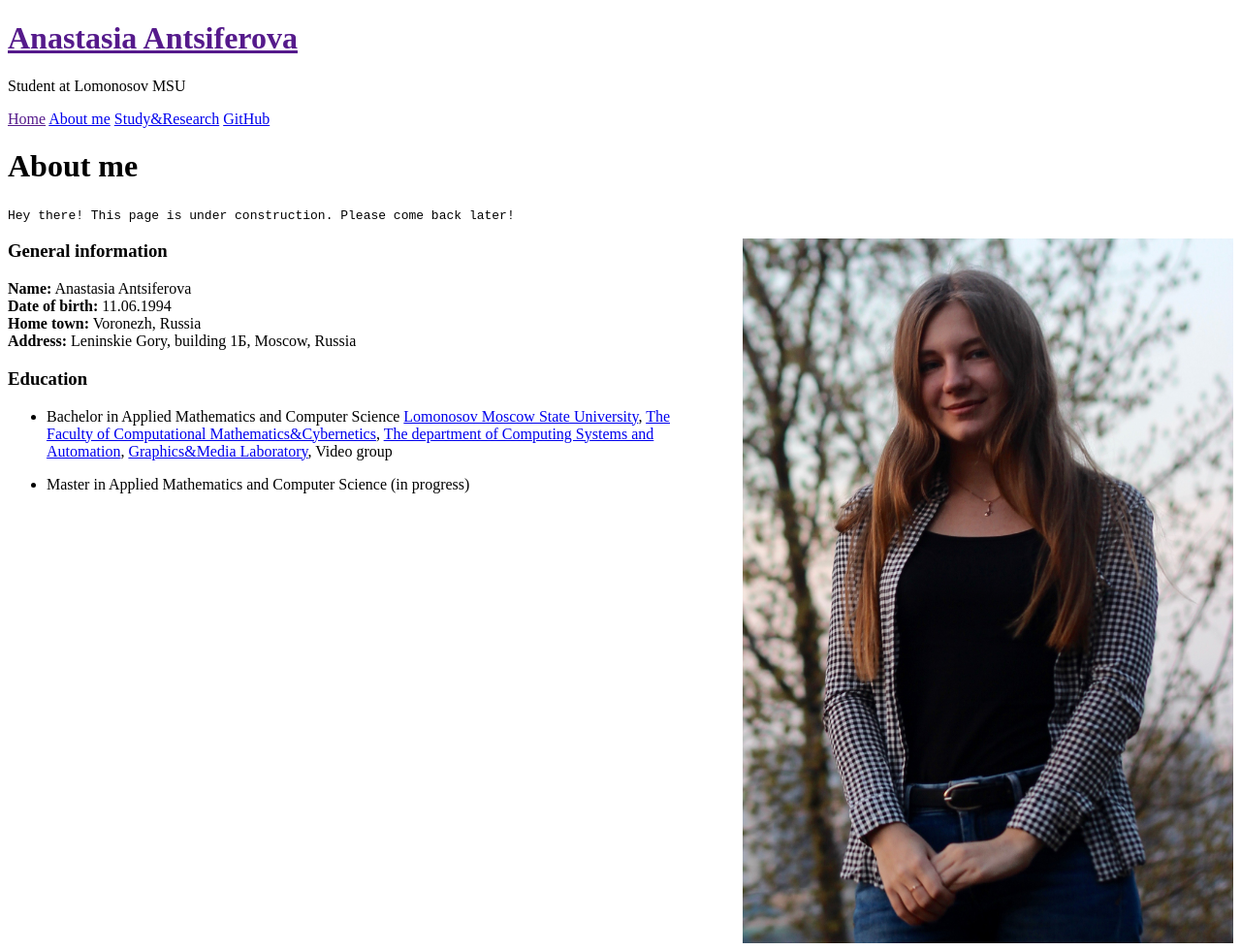
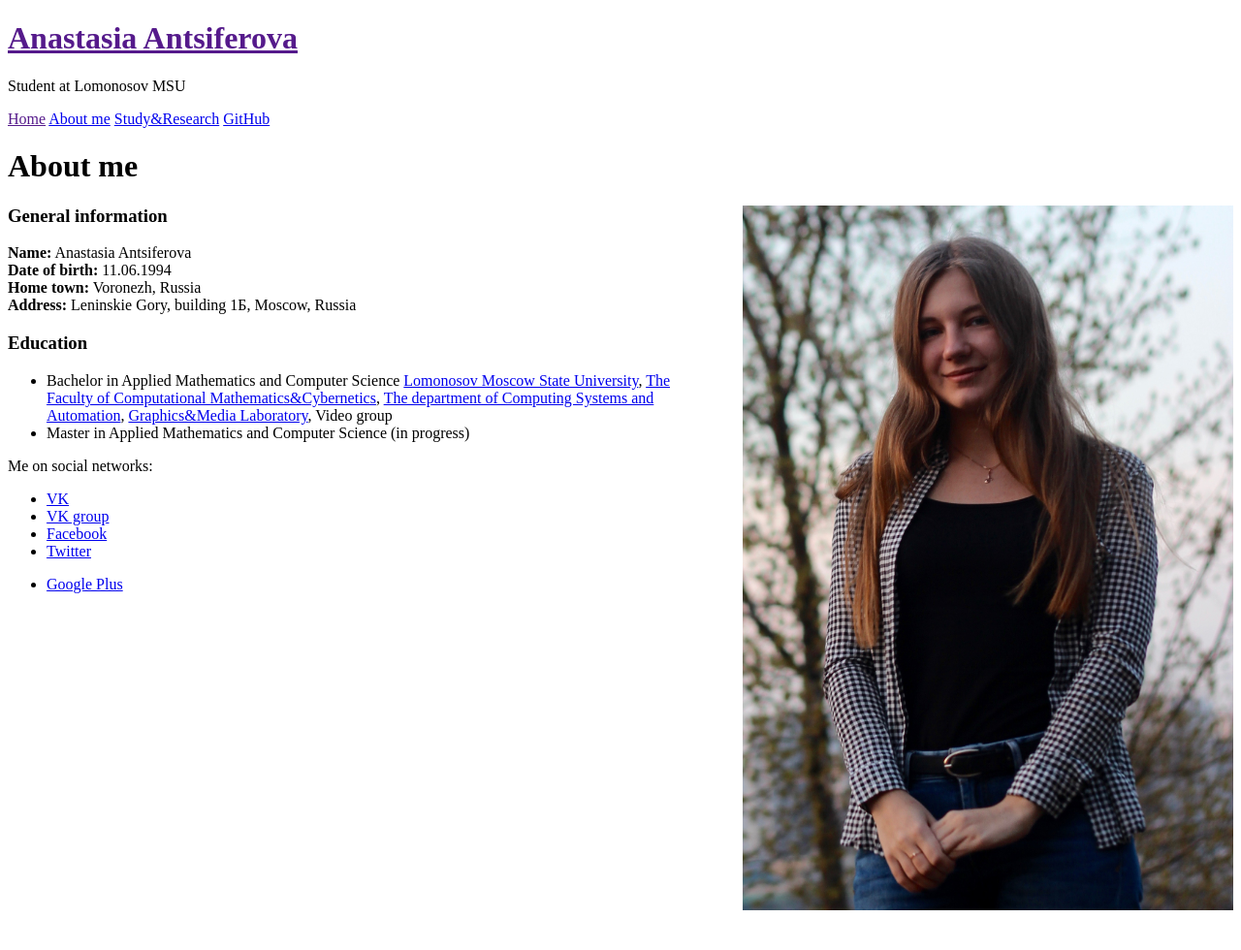
Before and after one commit to aantsiferova/aantsiferova.github.io, a Jekyll site: the page built from about.md, in a window 1280 px wide. Shown: the whole page at 97% size. Built offline with Jekyll 4.4.1, drawn with Linux system fonts in a browser that asks for light colours; after the commit the page ends 954 px from its top, so only the background shows below that.

Commit message:
Additions to about.md

```diff
--- a/_config.yml
+++ b/_config.yml
@@ -16,3 +16,9 @@ paginate:         5
 
 github:
   repo:           https://github.com/aantsiferova
+
+twitter_username:     antsiferova_av
+google_plus_username: АнастасияАнциферова
+facebook_username:    anastasia.antsiferova
+vk_username:          keep_talking
+vk_group:             keep__talking
--- a/about.md
+++ b/about.md
@@ -3,9 +3,7 @@ layout: page
 title: About me
 ---
 
-``Hey there! This page is under construction. Please come back later!``
-
-![My photo, 29.04.2017]({{ site.url }}/assets/myphoto.jpg){:width="40%" style="float: right;margin-left: 50px; margin-bottom: 7px;"}
+![My photo, 29.04.2017]({{ site.url }}/assets/myphoto.jpg){:width="40%" style="float: right;margin-left: 50px; margin-bottom: 15px;"}
 ### General information
 **Name:** Anastasia Antsiferova
 **Date of birth:** 11.06.1994
@@ -15,6 +13,13 @@ title: About me
 * Bachelor in Applied Mathematics and Computer Science [Lomonosov Moscow State University][MSU], [The Faculty of Computational Mathematics&Cybernetics][CS MSU], [The department of Computing Systems and Automation][ASVK], [Graphics&Media Laboratory][GML], Video group
 * Master in Applied Mathematics and Computer Science (in progress)
 
+Me on social networks:
+* [VK][VK]
+* [VK group][VK_group]
+* [Facebook][FACEBOOK]
+* [Twitter][TWITTER]
+* [Google Plus][GOOGLE]
+
    [MSU]: https://www.msu.ru/en/
    [CS MSU]: https://cs.msu.ru/en
    [ASVK]: https://cs.msu.ru/en/departments/asvk
@@ -23,3 +28,5 @@ title: About me
    [FACEBOOK]: https://www.facebook.com/anastasia.antsiferova
    [VK]: https://vk.com/keep_talking
    [VK_group]: https://vk.com/keep__talking
+   [TWITTER]: https://twitter.com/antsiferova_av
+   [GOOGLE]: https://plus.google.com/u/0/+АнастасияАнциферова
```
